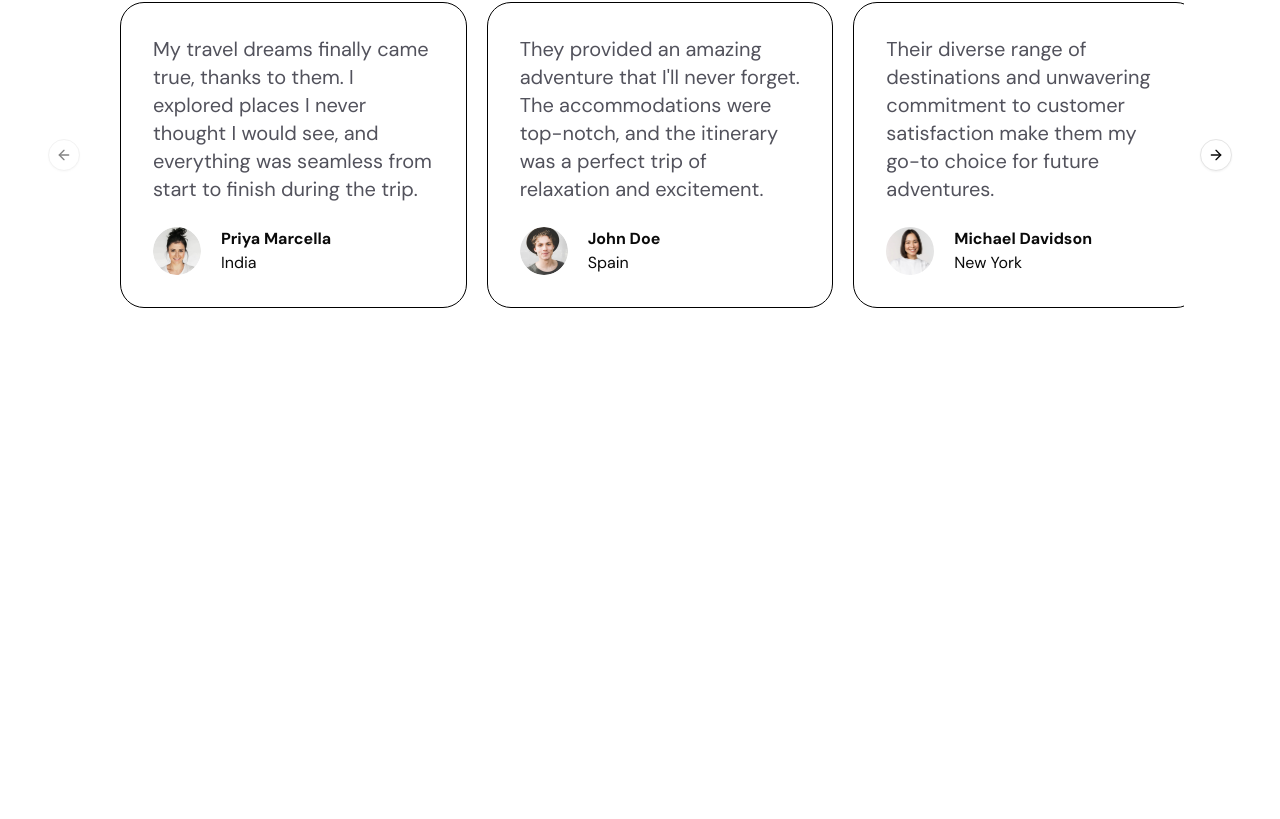
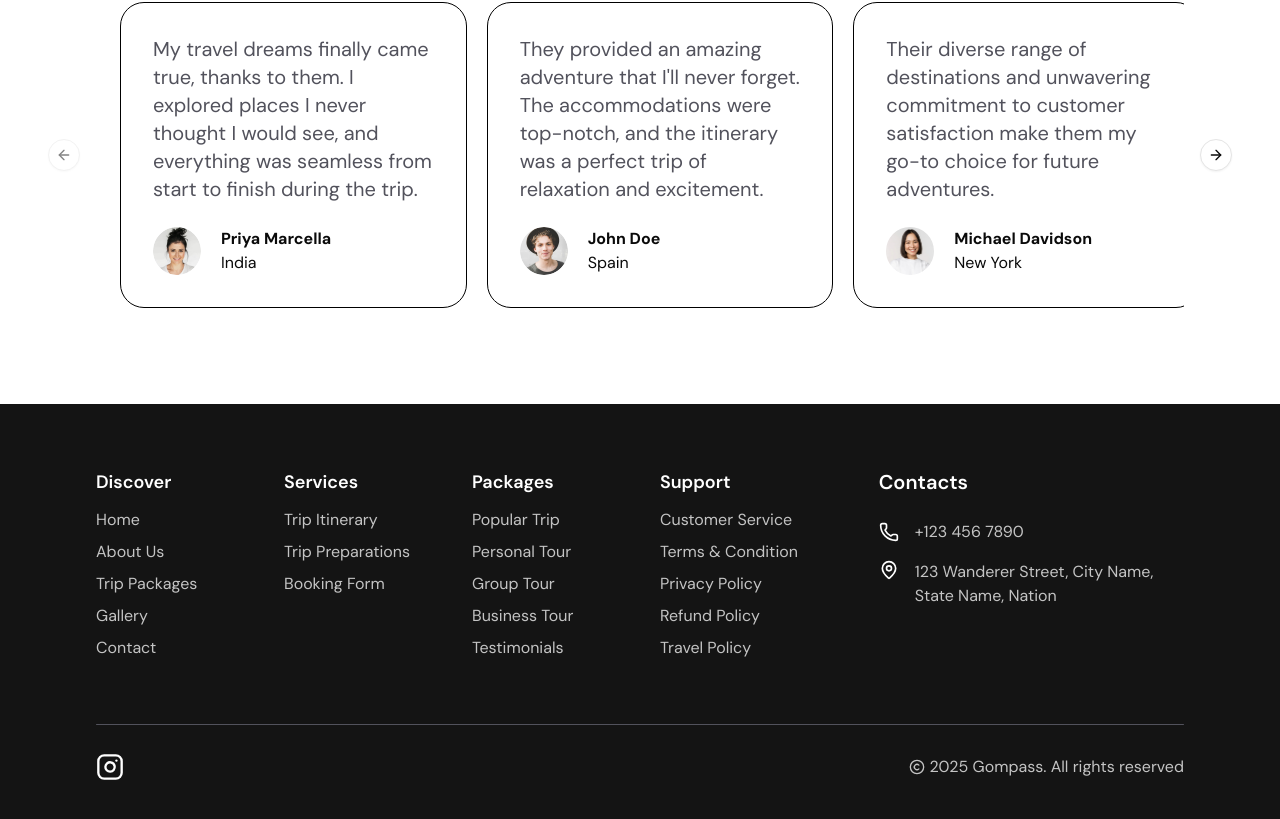
Before and after one commit to allajahzan-dev/gompass.trip, a Next.js app: page / in a window 1280 px wide. Shown: the part 3587-4406 px from the top of the page. Before the commit the page ends 3991 px from the top, so only its background shows below. Built offline with nearby package versions, Linux system fonts and the light colour scheme.

Commit message:
feat: completed footer at home page

```diff
--- /dev/null
+++ b/src/app/components/sections/FooterSection.tsx
@@ -0,0 +1,117 @@
+import {
+    Copyright,
+    Instagram,
+    MapPin,
+    Phone,
+} from "lucide-react";
+import Link from "next/link";
+
+// Footer section
+export default function FooterSection() {
+    return (
+        <footer
+            className="h-auto px-5 py-16 pb-5 bg-[#141414] flex flex-col gap-16
+            md:px-10 xl:px-24 lg:pb-16"
+        >
+            {/* Footer items */}
+            <div
+                className="w-full grid grid-cols-1 gap-10
+                lg:grid-cols-4 xl:grid-cols-6"
+            >
+                {/* `1 */}
+                <div className="space-y-3">
+                    <h1 className="text-white font-semibold text-lg">Discover</h1>
+                    <ul className="flex flex-col gap-2 text-[#c4c4c4] text-base [&>a]:hover:underline [&>a]:cursor-pointer">
+                        <Link href={"/"}>Home</Link>
+                        <Link href={"/about"}>About Us</Link>
+                        <Link href={"/trips"}>Trip Packages</Link>
+                        <Link href={"/gallery"}>Gallery</Link>
+                        <Link href={"/contact"}>Contact</Link>
+                    </ul>
+                </div>
+
+                {/* 2 */}
+                <div className="space-y-3">
+                    <h1 className="text-white font-semibold text-lg">Services</h1>
+                    <ul className="flex flex-col gap-2 text-[#c4c4c4] text-base [&>a]:hover:underline [&>a]:cursor-pointer">
+                        <Link href={"/trips"}>Trip Itinerary</Link>
+                        <Link href={"/trips"}>Trip Preparations</Link>
+                        <Link href={"/contact"}>Booking Form</Link>
+                    </ul>
+                </div>
+
+                {/* 3 */}
+                <div className="space-y-3">
+                    <h1 className="text-white font-semibold text-lg">Packages</h1>
+                    <ul className="flex flex-col gap-2 text-[#c4c4c4] text-base [&>a]:hover:underline [&>a]:cursor-pointer">
+                        <Link href={"/trips"}>Popular Trip</Link>
+                        <Link href={"/trips"}>Personal Tour</Link>
+                        <Link href={"/trips"}>Group Tour</Link>
+                        <Link href={"/trips"}>Business Tour</Link>
+                        <Link href={"/about"}>Testimonials</Link>
+                    </ul>
+                </div>
+
+                {/* 4 */}
+                <div className="space-y-3">
+                    <h1 className="text-white font-semibold text-lg">Support</h1>
+                    <ul className="flex flex-col gap-2 text-[#c4c4c4] text-base [&>a]:hover:underline [&>a]:cursor-pointer">
+                        <Link href={"/contact"}>Customer Service</Link>
+                        <Link href={"/about"}>Terms & Condition</Link>
+                        <Link href={"/contact"}>Privacy Policy</Link>
+                        <Link href={"/contact"}>Refund Policy</Link>
+                        <Link href={"/contact"}>Travel Policy</Link>
+                    </ul>
+                </div>
+
+                {/* 5 */}
+                <div
+                    className="col-span-1 flex justify-start
+                    lg:col-span-2 xl:justify-center"
+                >
+                    <div className="space-y-6">
+                        <h1 className="text-white font-semibold text-xl">Contacts</h1>
+                        <ul className="flex flex-col gap-4 text-[#c4c4c4] text-base [&>a]:hover:underline [&>a]:cursor-pointer">
+                            <a href={"tel:1234567890"} className="flex items-center gap-4">
+                                <Phone className="w-5 h-5 text-white" />
+                                +123 456 7890
+                            </a>
+                            <li className="flex items-center gap-4">
+                                <MapPin className="w-5 h-5 text-white self-start" />
+                                123 Wanderer Street, City Name,
+                                <br />
+                                State Name, Nation
+                            </li>
+                        </ul>
+                    </div>
+                </div>
+            </div>
+
+            {/* Footer bottom */}
+            <div className="flex flex-col gap-2">
+                {/* Line */}
+                <div className="w-full h-[1px] bg-zinc-600 rounded-full" />
+
+                {/* Socials */}
+                <div
+                    className="py-5 flex flex-col justify-between gap-5
+                    lg:flex-row"
+                >
+                    <div className="flex items-center gap-5 text-white">
+                        <Link
+                            href={"https://www.instagram.com/gompass.trip"}
+                            target="_blank"
+                        >
+                            <Instagram className="w-7 h-7" />
+                        </Link>
+                    </div>
+
+                    <p className="flex items-center gap-1 text-[#c4c4c4]">
+                        <Copyright className="w-4 h-4" />
+                        {new Date().getFullYear()} Gompass. All rights reserved
+                    </p>
+                </div>
+            </div>
+        </footer>
+    );
+}
--- a/src/app/components/sections/MainSection.tsx
+++ b/src/app/components/sections/MainSection.tsx
@@ -1,3 +1,4 @@
+import FooterSection from "./FooterSection";
 import HeroSection from "./HeroSection";
 import PackageSection from "./PackageSection";
 import ProcessSection from "./ProcessSection";
@@ -7,12 +8,13 @@ import StoriesSection from "./StoriesSection";
 // Main section
 export default function MainSection() {
     return (
-        <main>
+        <main className="overflow-hidden">
             <HeroSection />
             <PackageSection />
             <ServiceSection />
             <ProcessSection />
             <StoriesSection />
+            <FooterSection />
         </main>
     );
 }
--- a/src/app/layout.tsx
+++ b/src/app/layout.tsx
@@ -8,6 +8,7 @@ export const metadata: Metadata = {
     description: "Travel Agency",
 };
 
+// Root layout
 export default function RootLayout({
     children,
 }: Readonly<{
```
Also changed, not shown: public/images/home/contact/footer.jpg (added).
